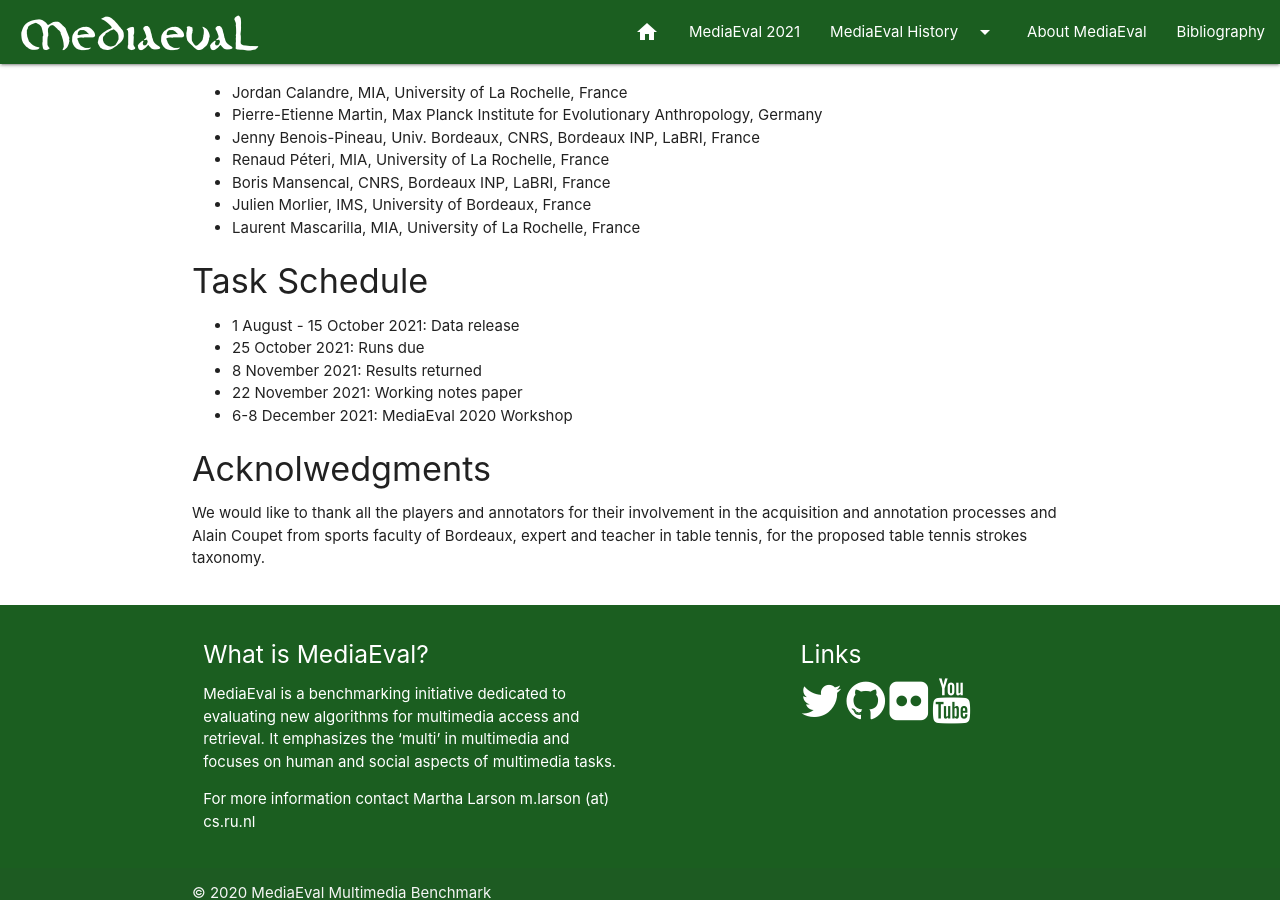
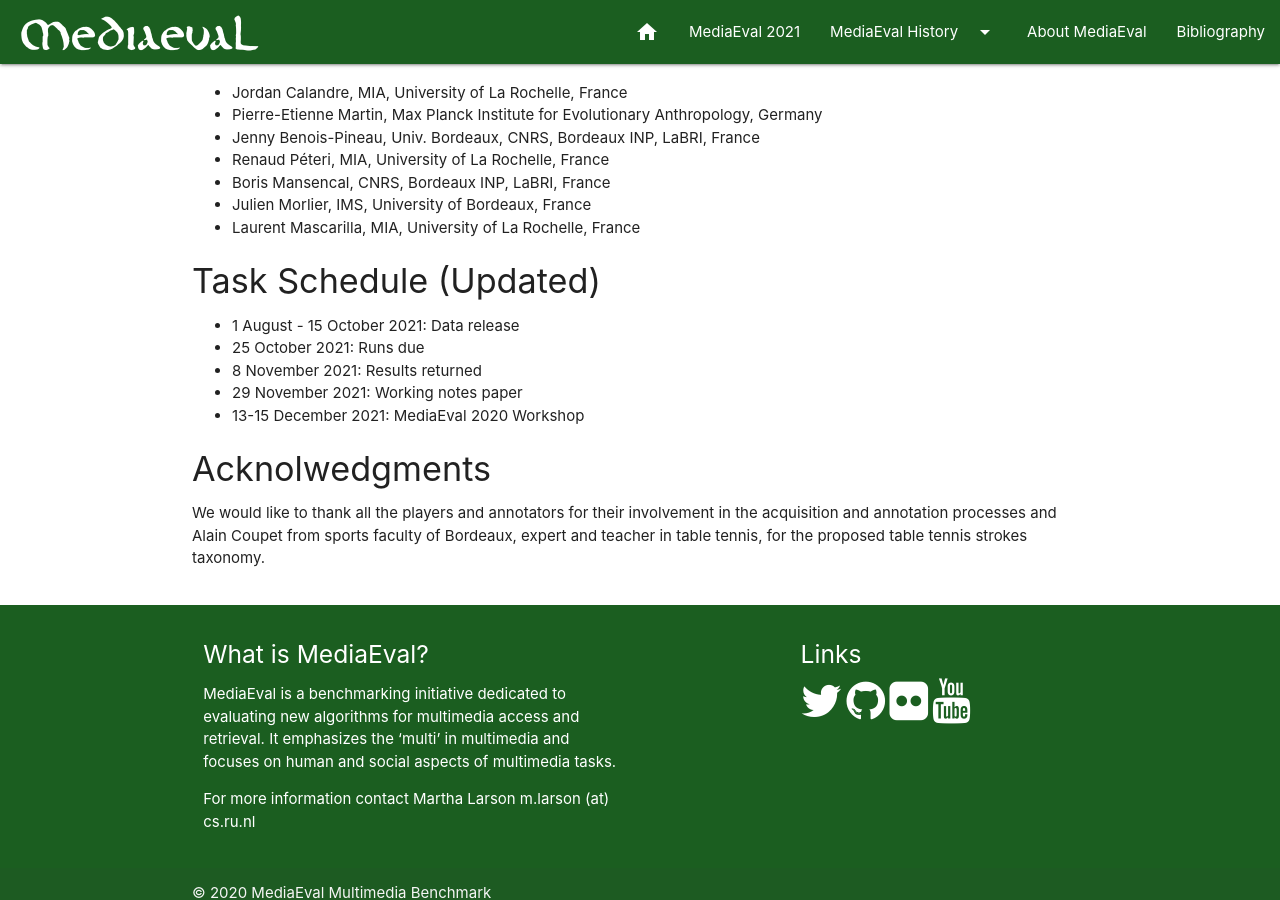
Before and after one commit to multimediaeval/multimediaeval.github.io, a Jekyll site: the page built from _editions/2021/tasks/sportsvideo.md, in a window 1280 px wide and 900 px high, scrolled down 2386 px. Built offline with Jekyll 4.4.1, drawn with Linux system fonts in a browser that asks for light colours.

Commit message:
Update sportsvideo.md

```diff
--- a/_editions/2021/tasks/sportsvideo.md
+++ b/_editions/2021/tasks/sportsvideo.md
@@ -74,12 +74,12 @@ You can email us directly at mediaeval.sport.task (at) diff.u-bordeaux.fr
 * Julien Morlier, IMS, University of Bordeaux, France
 * Laurent Mascarilla, MIA, University of La Rochelle, France
 
-#### Task Schedule
+#### Task Schedule (Updated)
 * 1 August - 15 October 2021: Data release <!-- # Replace XX with your date. We suggest setting the date in June-July-->
 * 25 October 2021: Runs due <!-- # Replace XX with your date. We suggest setting enough time in order to have enough time to assess and return the results by the Results returned deadline-->
 * 8 November 2021: Results returned  <!-- Replace XX with your date. Latest possible should be 15 November-->
-* 22 November 2021: Working notes paper  <!-- Fixed. Please do not change. Exact date to be decided-->
-* 6-8 December 2021: MediaEval 2020 Workshop <!-- Fixed. Please do not change. Exact date to be decided-->
+* 29 November 2021: Working notes paper  <!-- Fixed. Please do not change. Exact date to be decided-->
+* 13-15 December 2021: MediaEval 2020 Workshop <!-- Fixed. Please do not change. Exact date to be decided-->
 
 #### Acknolwedgments
 We would like to thank all the players and annotators for their involvement in the acquisition and annotation processes and Alain Coupet from sports faculty of Bordeaux, expert and teacher in table tennis, for the proposed table tennis strokes taxonomy.
```
